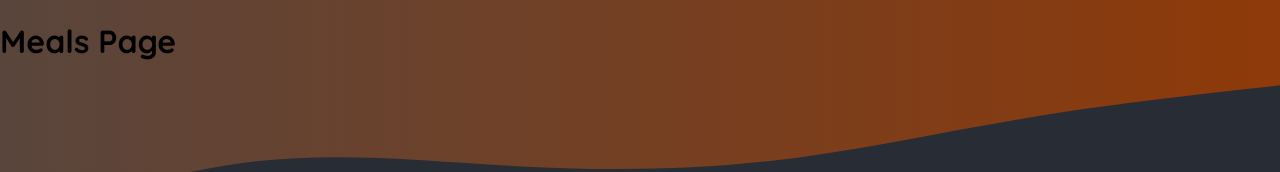
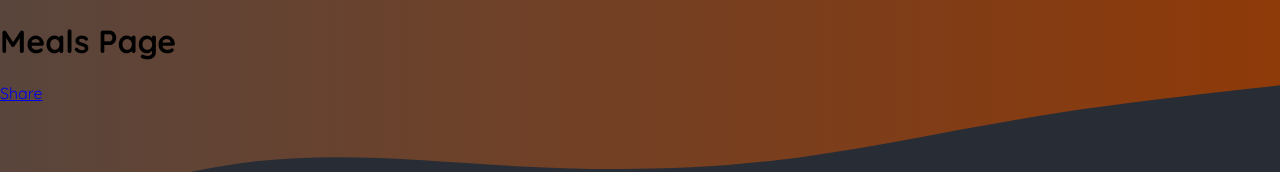
Before and after one commit to GenaPlem/next_js_foodies_app, a Next.js app: page /meals in a window 1280 px wide. Shown: the top 172 px of the page. Built offline with nearby package versions, Linux system fonts and the light colour scheme.

Commit message:
Add Link to Share meals page

```diff
--- a/app/meals/page.js
+++ b/app/meals/page.js
@@ -1,7 +1,10 @@
+import Link from "next/link";
+
 const Meals = () => {
   return (
     <>
       <h1>Meals Page</h1>
+      <Link href="/meals/share">Share</Link>
     </>
   );
 };
```
